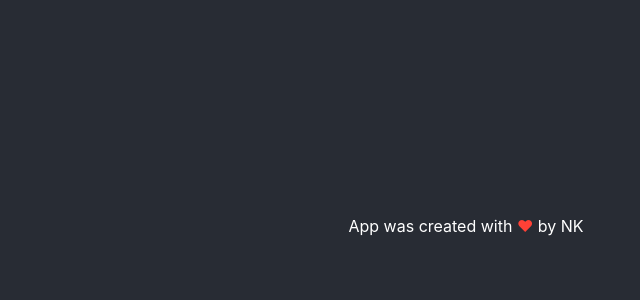
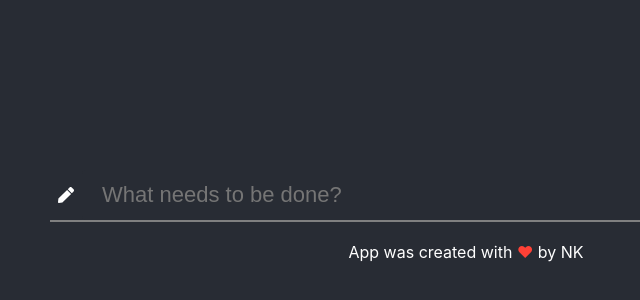
Before and after one commit to nkamaszewski/nk-task-manager, a React (Create React App) app: page /list in a window 1280 px wide. Shown: the part 174-474 px from the top of the page, without its empty margins (174-814 px from the left). Built offline with nearby package versions, Linux system fonts and the light colour scheme; no server answers.

Commit message:
input + react-icons

```diff
--- a/package.json
+++ b/package.json
@@ -11,6 +11,7 @@
     "@types/react-router-dom": "^4.3.5",
     "react": "^16.9.0",
     "react-dom": "^16.9.0",
+    "react-icons": "^3.7.0",
     "react-redux": "^7.1.1",
     "react-router": "^5.0.1",
     "react-router-dom": "^5.0.1",
--- /dev/null
+++ b/src/components/list/HeaderList.tsx
@@ -0,0 +1,14 @@
+import React from "react";
+import HeaderListStyle from "../../styles/HeaderListStyle";
+import { FaPen } from "react-icons/fa";
+
+const HeaderList = () => {
+  return (
+    <HeaderListStyle>
+      <FaPen className="pen" />
+      <input placeholder="What needs to be done?" />
+    </HeaderListStyle>
+  );
+};
+
+export default HeaderList;
--- a/src/components/list/ListPage.tsx
+++ b/src/components/list/ListPage.tsx
@@ -4,6 +4,7 @@ import DashboardStyle from "../../styles/DashboardStyle";
 import { connect } from "react-redux";
 import { fetchTodosList } from "../../store/actions/list";
 import List from "./List";
+import HeaderList from "./HeaderList";
 
 interface Props {
   list: any;
@@ -17,6 +18,7 @@ const ListPage = ({ onFetchTodosList }: Props) => {
 
   return (
     <DashboardStyle>
+      <HeaderList />
       <List />
       <Footer />
     </DashboardStyle>
--- a/src/components/list/Row.tsx
+++ b/src/components/list/Row.tsx
@@ -1,6 +1,7 @@
 import React from "react";
 import { Todo } from "../../types/types";
 import RowStyle from "../../styles/RowStyle";
+import { FaCheckSquare, FaTrashAlt } from "react-icons/fa";
 
 interface Props {
   item: Todo;
@@ -8,9 +9,16 @@ interface Props {
 
 const Row = ({ item: { completed, title } }: Props) => {
   return (
-    <RowStyle>
-      <p>{completed}</p>
-      <p>{title}</p>
+    <RowStyle completed={completed}>
+      <p>
+        {completed ? (
+          <FaCheckSquare color="green" />
+        ) : (
+          <FaCheckSquare color="gray" />
+        )}
+      </p>
+      <p className="title">{title}</p>
+      {completed && <FaTrashAlt className="trash" />}
     </RowStyle>
   );
 };
--- /dev/null
+++ b/src/styles/HeaderListStyle.tsx
@@ -0,0 +1,27 @@
+import styled from "styled-components";
+
+const HeaderListStyle: any = styled.div`
+  display: flex;
+  border-bottom: 2px solid gray;
+
+  input {
+    width: 800px;
+    padding: 12px 20px;
+    margin: 8px 0;
+    display: inline-block;
+    border: none;
+    border-radius: 4px;
+    box-sizing: border-box;
+    background-color: #282c34;
+    font-size: 22px;
+    color: white;
+    outline: none;
+    margin: 0;
+  }
+
+  .pen {
+    padding: 0 8px;
+    align-self: center;
+  }
+`;
+export default HeaderListStyle;
--- a/src/styles/RowStyle.tsx
+++ b/src/styles/RowStyle.tsx
@@ -1,9 +1,20 @@
 import styled from "styled-components";
 
 const RowStyle: any = styled.div`
-  display: flex;
+  display: grid;
+  grid-template-columns: 30px 1fr 30px;
   font-size: 22px;
   width: 800px;
   border-bottom: 1px solid gray;
+
+  .title {
+    padding: 0 24px;
+    text-decoration: ${({ completed }: { completed: boolean }) =>
+      completed ? "line-through" : "none"};
+  }
+
+  .trash {
+    align-self: center;
+  }
 `;
 export default RowStyle;
```
Also changed, not shown: 1 other file (tests, documents, lock files or other folders).
